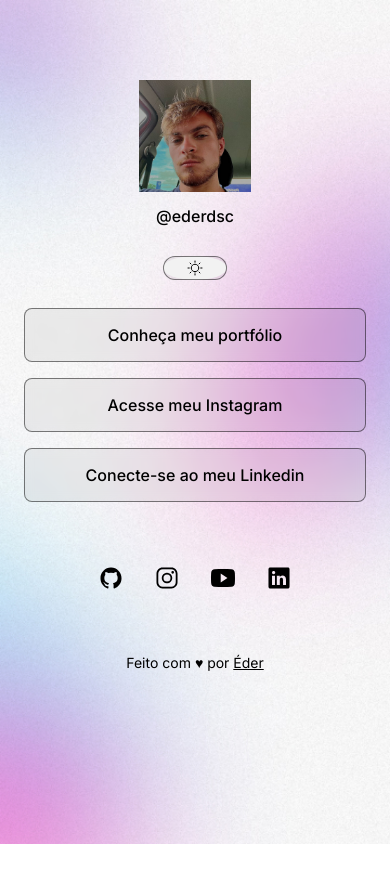
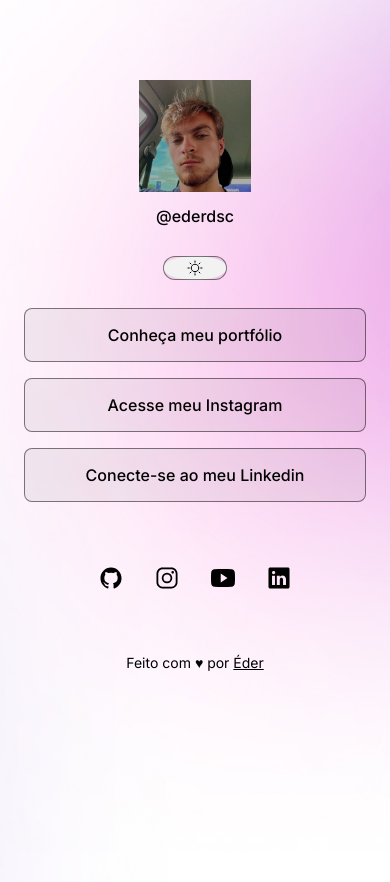
Before and after one commit to ederdsc/projeto, a plain HTML site: page index.html in a window 390 px wide. Both pictures are taken after a click on the element 195 px from the left and 268 px from the top of the page. Before the commit the page ends 844 px from the top, so only its background shows below. Drawn offline with nearby package versions, Linux system fonts and the light colour scheme.

Commit message:
changed background based on media queries

```diff
--- a/style.css
+++ b/style.css
@@ -1,10 +1,10 @@
-*{
+* {
   margin: 0;
   padding: 0;
   box-sizing: border-box;
 }
 :root {
-  --text-color:white;
+  --text-color: white;
   --testebg-url: url(./assets/bg-mobile.jpg);
   --stroke-color: rgba(255, 255, 255, 0.5);
   --surface-color: rgba(255, 255, 255, 0.1);
@@ -33,6 +33,7 @@ body {
   background: var(--testebg-url) no-repeat top center/cover;
   /*realiza agrupamento de todos códigos acima */
 
+  height: 100vh;
 }
 
 body * {
@@ -50,10 +51,9 @@ body * {
 #profile {
   text-align: center;
   padding: 24px;
-
 }
 
-  #profile img{
+#profile img {
   width: 112px;
 }
 
@@ -68,7 +68,6 @@ body * {
   width: 64px;
   height: 24px;
   margin: 4px auto;
-
 }
 #switch button {
   width: 32px;
@@ -84,14 +83,13 @@ body * {
   transform: translateY(-50%);
 }
 
-   .light #switch button{
+.light #switch button {
   right: 0;
   left: initial;
   display: block;
   width: 64px;
   height: 24px;
 }
-
 
 #switch span {
   display: block;
@@ -125,7 +123,7 @@ body * {
   -webkit-backdrop-filter: blur(4px);
 
   text-decoration: none;
-    font-weight:  500;
+  font-weight: 500;
 
   transition: background 0.5s;
 }
@@ -134,7 +132,7 @@ body * {
 
 ul li a:hover {
   background: var(--surface-color-hover);
-    border: 1.5px  solid var(--text-color);
+  border: 1.5px solid var(--text-color);
 }
 
 /*social-links*/
@@ -142,11 +140,9 @@ body * {
   display: flex;
   justify-content: center;
 
-
   padding: 24px 0;
 
   font-size: 24px;
-
 }
 
 #social-links a {
@@ -160,7 +156,6 @@ body * {
 }
 
 #social-links a:hover {
-
   background: var(--highlight-color);
 }
 
@@ -169,3 +164,13 @@ body * {
   text-align: center;
   font-size: 14px;
 }
+
+/*media queries */
+@media {
+  :root {
+    --testebg-url: url(./assets/bg-desktop.jpg);
+  }
+  .light {
+    --testebg-url: url(./assets/bg-desktop-light.jpg);
+  }
+}
```
Lines whose indentation alone changed are shown as unchanged.
